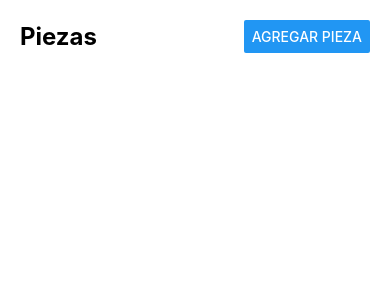
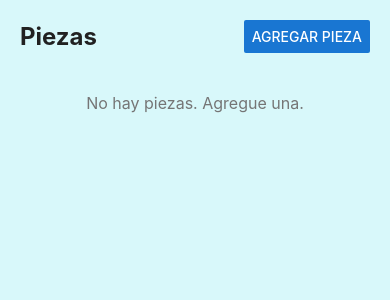
Before and after one commit to DDouglas2077/Desafio2_DPS, a React Native app in the folder app-piezas/: screen / in a window 390 px wide. Shown: the top 300 px of the page. Built offline with nearby package versions, Linux system fonts and the light colour scheme.

Commit message:
Correccion de detalles en HomeScreen y Colors

```diff
--- a/app-piezas/src/screens/HomeScreen.js
+++ b/app-piezas/src/screens/HomeScreen.js
@@ -4,6 +4,7 @@ import PieceItem from '../components/PieceItem';
 import AddPieceModal from '../components/AddPieceModal';
 import PieceDetailsModal from '../components/PieceDetailsModal';
 import uuid from 'react-native-uuid';
+import colors from '../utils/colors';
 
 export default function HomeScreen() {
   const [pieces, setPieces] = useState([]);
@@ -23,8 +24,12 @@ export default function HomeScreen() {
     <View style={styles.container}>
       <View style={styles.header}>
         <Text style={styles.title}>Piezas</Text>
-        <Button title="Agregar Pieza" onPress={() => setAddModalVisible(true)} />
+        <Button title="Agregar Pieza" onPress={() => setAddModalVisible(true)} color={colors.primary} />
       </View>
+
+      {pieces.length === 0 ? (
+        <Text style={styles.emptyText}>No hay piezas. Agregue una.</Text>
+      ) : (
         <FlatList
           data={pieces.sort((a, b) => new Date(b.fecha) - new Date(a.fecha))}
           keyExtractor={(item) => item.id}
@@ -36,11 +41,14 @@ export default function HomeScreen() {
             />
           )}
         />
+      )}
+
       <AddPieceModal
         visible={addModalVisible}
         onClose={() => setAddModalVisible(false)}
         onSave={addPiece}
       />
+
       {selectedPiece && (
         <PieceDetailsModal
           visible={!!selectedPiece}
@@ -56,6 +64,7 @@ const styles = StyleSheet.create({
   container: {
     flex: 1,
     padding: 20,
+    backgroundColor: colors.background,
   },
   header: {
     flexDirection: 'row',
@@ -66,5 +75,12 @@ const styles = StyleSheet.create({
   title: {
     fontSize: 24,
     fontWeight: 'bold',
+    color: colors.text,
+  },
+  emptyText: {
+    marginTop: 30,
+    fontSize: 16,
+    textAlign: 'center',
+    color: colors.textLight,
   },
 });
--- a/app-piezas/src/utils/colors.js
+++ b/app-piezas/src/utils/colors.js
@@ -2,7 +2,7 @@ export default {
     primary: '#1976D2',
     secondary: '#90CAF9',
     accent: '#FF6F00',
-    background: '#F5F5F5',
+    background: '#D8F8FA',
     text: '#212121',
     textLight: '#757575',
     danger: '#D32F2F',
```
Also changed, not shown: app-piezas/src/components/AddPieceModal.js (+1 -11 lines). Lines whose indentation alone changed are shown as unchanged.
